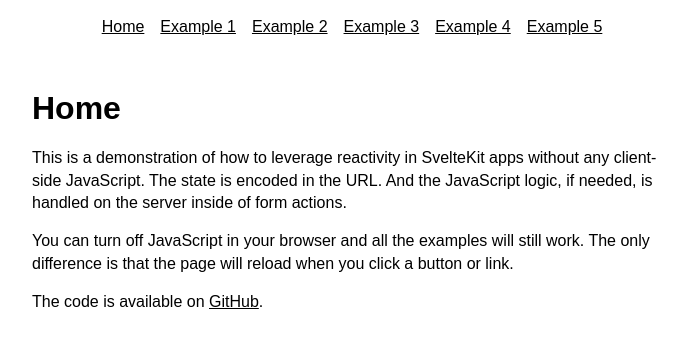
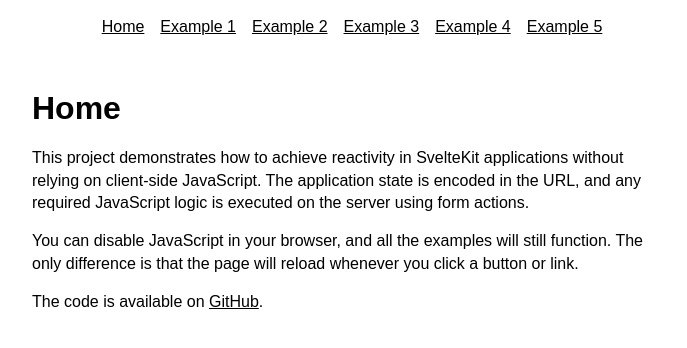
Before and after one commit to ScriptRaccoon/sveltekit-forms, a SvelteKit app: page / in a window 1280 px wide. Shown: the top 348 px of the page, without its empty margins (288-975 px from the left). Built offline with nearby package versions, Linux system fonts and the light colour scheme.

Commit message:
improve wording

```diff
--- a/src/routes/+page.svelte
+++ b/src/routes/+page.svelte
@@ -5,14 +5,14 @@
 <h1>Home</h1>
 
 <p>
-	This is a demonstration of how to leverage reactivity in SvelteKit apps without any
-	client-side JavaScript. The state is encoded in the URL. And the JavaScript logic, if
-	needed, is handled on the server inside of form actions.
+	This project demonstrates how to achieve reactivity in SvelteKit applications without
+	relying on client-side JavaScript. The application state is encoded in the URL, and
+	any required JavaScript logic is executed on the server using form actions.
 </p>
 
 <p>
-	You can turn off JavaScript in your browser and all the examples will still work. The
-	only difference is that the page will reload when you click a button or link.
+	You can disable JavaScript in your browser, and all the examples will still function.
+	The only difference is that the page will reload whenever you click a button or link.
 </p>
 
 <p>
```
Also changed, not shown: 1 other file (tests, documents, lock files or other folders).
